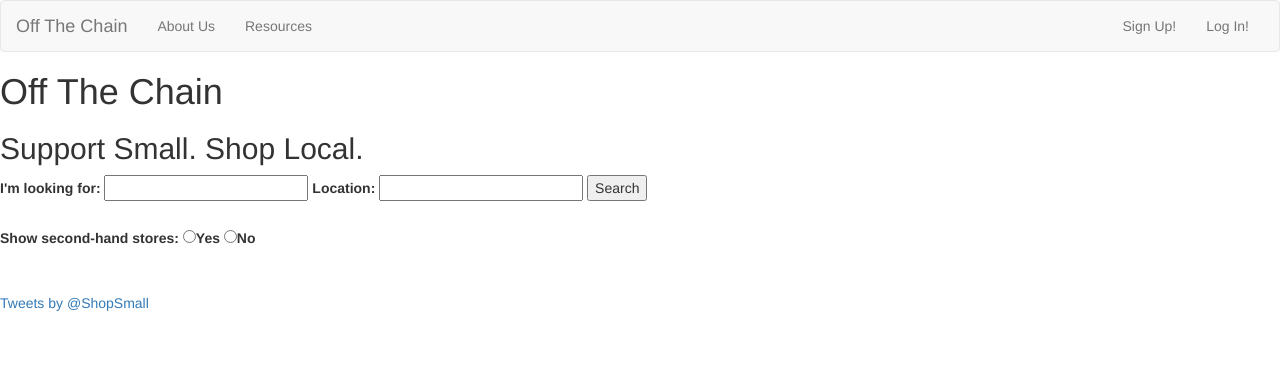
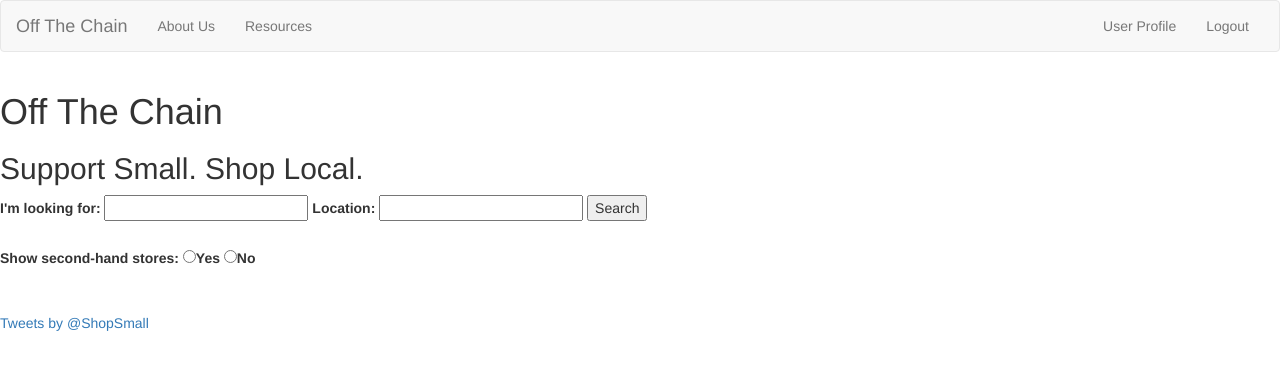
Before and after one commit to kmorinaka/hackbright-project, a Flask app: page / in a window 1280 px wide. Shown: the top 370 px of the page. Run offline with Flask 2, Linux system fonts and the light colour scheme; the visitor is signed in with stand-in values (Sample User, id 1); parts of the project's set-up code (start-up, migrations or seed data) failed here and were passed over; some libraries are stand-ins or nearby versions.

Commit message:
association table done. might edit businesses table

```diff
--- a/server.py
+++ b/server.py
@@ -42,10 +42,8 @@
 
 @app.route('/profile', methods=['POST', 'GET'])
 def display_business_info():
-    """Show the specific info for one business
+    """Show the specific info for one business"""
 
-    LEFT OFF HERE. FIGURE OUT HOW TO PUT THE DATA ON 'profile.html'
-    """
     #request.json is a dictionary with the data of the business clicked on
     name = request.args.get('name')
     address = request.args.get('address')
@@ -58,6 +56,16 @@
     categories = request.args.get('categories')
     yelp_url = request.args.get('yelpUrl')
     rating_stars = request.args.get('urlRatingStars')
+    yelp_id = request.args.get('id')
+
+    # q = Business.query.filter_by(yelp_id=yelp_id).all()
+
+    # if q:
+    #     return # yelp_id is already in the table
+    # else:
+    #     add_yelp_id = Business(yelp_id=yelp_id)
+    #     db.session.add(add_yelp_id)
+    #     db.session.commit
 
     return render_template('profile.html', name=name, address=address, city=city,
                            state=state, zipcode=zipcode, phone=phone, neighborhoods=neighborhoods,
@@ -96,7 +104,7 @@
         db.session.add(new_user)
         db.session.commit()
         # username = new_user.username
-        # print username
+        # # print username
         # session['username'] = username
         # print session
 
@@ -114,23 +122,40 @@
 @app.route('/login', methods=['POST'])
 def user_login():
     """Process login"""
-    # username = request.form['username']
-    # password = request.form['password']
+    username = request.form['username']
+    password = request.form['password']
 
-    #going to query the database to see if they are in db
-    #user = User.query.filter_by(username=username).first()
-    # if not user:
-    #     flash("No such user")
-    #     return redirect("/login")
+    # going to query the database to see if they are in db
+    user = User.query.filter_by(username=username).first()
+    if not user:
+        flash("No such user")
+        return redirect("/login")
 
-    # if user.password != password:
-    #     flash("Incorrect password")
-    #     return redirect("/login")
+    if user.password != password:
+        flash("Incorrect password")
+        return redirect("/login")
 
-    # session["user_id"] = user.user_id
+    session["user_id"] = user.user_id
 
-    # flash("Logged in")
-    # return redirect("/users/%s" % user.user_id)
+    flash("Logged in")
+    return redirect("/users/%s" % user.user_id)
+
+
+@app.route('/logout')
+def logout():
+    """Log out."""
+
+    del session["user_id"]
+    flash("Logged Out.")
+    return redirect("/")
+
+
+@app.route('/saving')
+def save_info():
+    """when the user is logged in, they save the business info to db"""
+    name = request.args.get('name')
+
+    return "the ajax post request worked"
 
 
 @app.route('/resources')
--- a/templates/base.html
+++ b/templates/base.html
@@ -39,13 +39,24 @@
                         <li><a href="/resources">Resources</a></li>
                     </ul>
                     <ul class="navbar-right nav navbar-nav">
-                        <li><a href="/register">Sign Up!</a></li>
-                        <li><a href="/login">Log In!</a></li>
+                      {% if "user_id" in session %}
+                        <li><a href="/userprofile">User Profile</a></li>
+                        <li><a href="/logout">Logout</a></li>
+                      {% else %}
+                        <li><a href="/register">Sign Up</a></li>
+                        <li><a href="/login">Login</a></li>
+                      {% endif %}
                     </ul>
                 </div>
             </div>
         </nav>
-        <!-- make this form smaller or jquery-ify it making it appear when you click -->
+
+<div class="container">
+     <!-- so that my flash messages show up on html vvv jinja code-->
+    {% for flash in get_flashed_messages() %}
+        <div class="alert alert-info">{{ flash }}</div>
+    {% endfor %}
+</div>
 
         {% block content %}
         <!--body content from other html pages-->
--- a/templates/results.html
+++ b/templates/results.html
@@ -85,7 +85,7 @@
             <div class="col-md-6">
                 <h1>Results:</h1>
                 <br>
-                <p>Your search for {{ term}} returned {{ num_res }} results in {{ location }}</p>
+                <p>Your search for {{ term }} returned {{ num_res }} results in {{ location }}</p>
                     <ul>
                        {% for business in businesses %}
 
```
Also changed, not shown: model.py (+17 -16 lines), templates/profile.html (+20 -3 lines).
